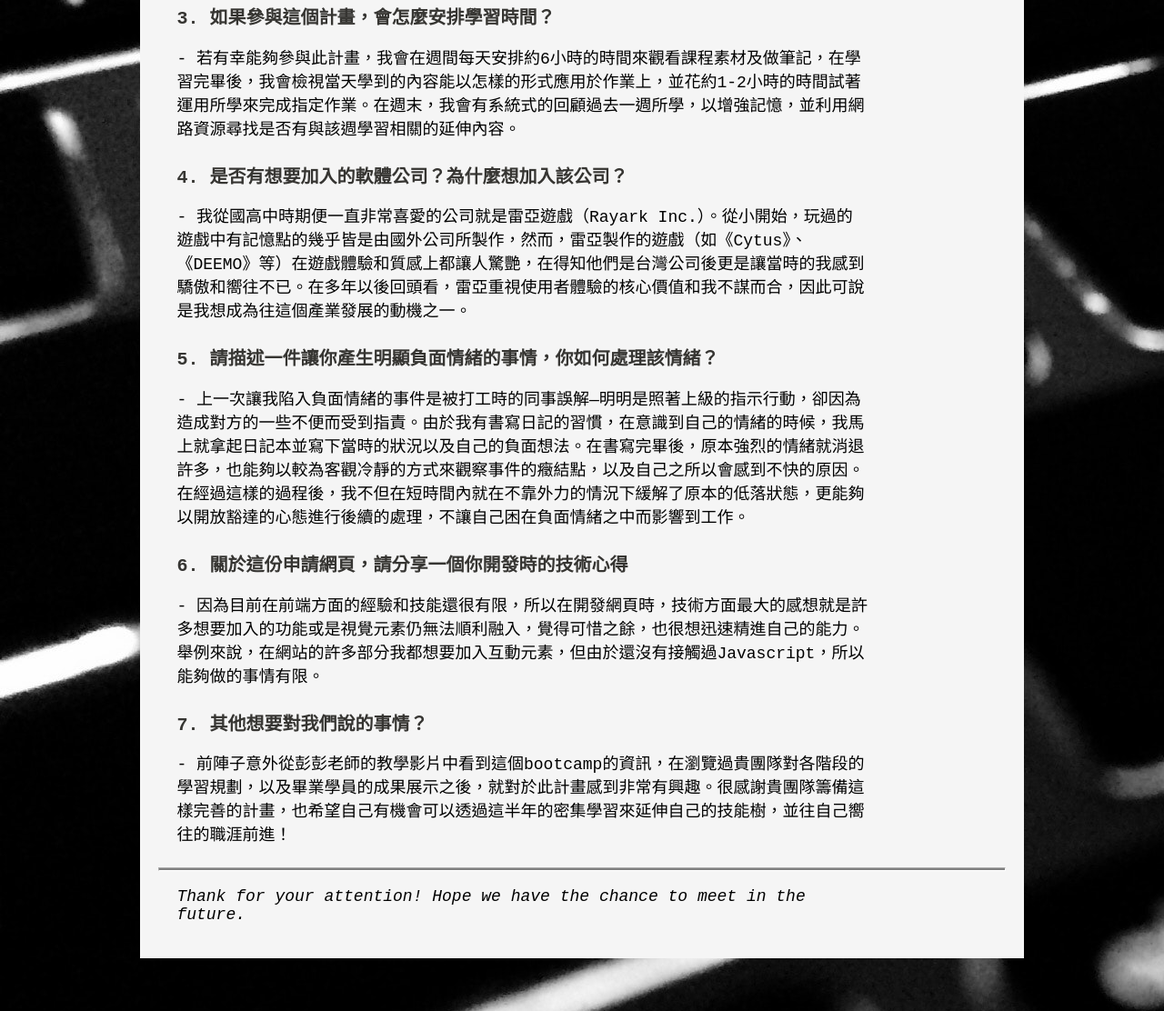
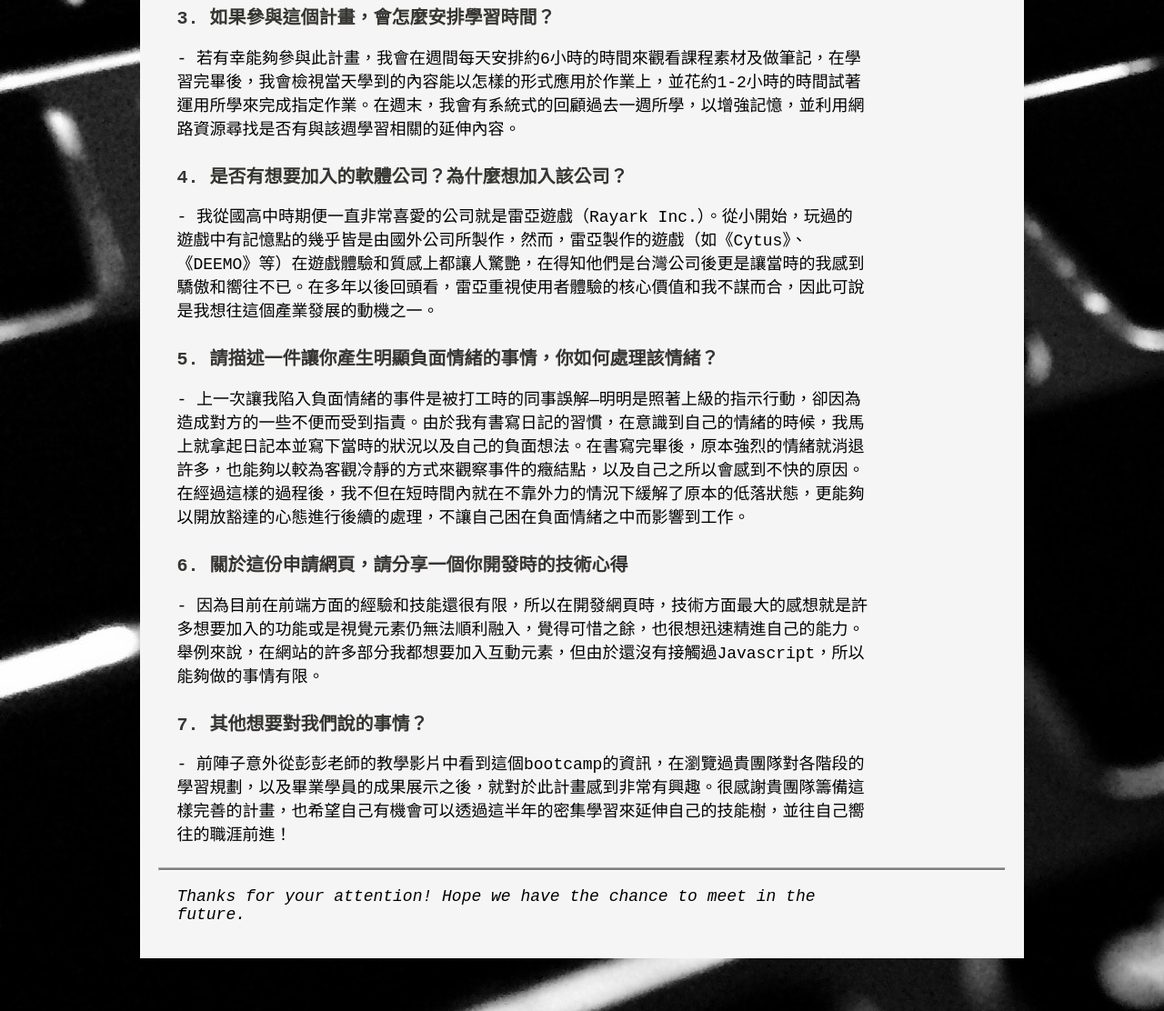
Before and after one commit to lil-starfish/lil-starfish.github.io, a plain HTML site: page index.html in a window 1280 px wide. Shown: the part 747-1859 px from the top of the page at 91% size. Drawn offline with Linux system fonts and the light colour scheme.

Commit message:
Initial commit

```diff
--- a/index.html
+++ b/index.html
@@ -35,7 +35,7 @@
               <section>
                 <h2>4. 是否有想要加入的軟體公司？為什麼想加入該公司？</h2>
                 <article class="description">
-                  <p>- 我從國高中時期便一直非常喜愛的公司就是雷亞遊戲（Rayark Inc.）。從小開始，玩過的遊戲中有記憶點的幾乎皆是由國外公司所製作，然而，雷亞製作的遊戲（如《Cytus》、《DEEMO》等）在遊戲體驗和質感上都讓人驚艷，在得知他們是台灣公司後更是讓當時的我感到驕傲和嚮往不已。在多年以後回頭看，雷亞重視使用者體驗的核心價值和我不謀而合，因此可說是我想成為往這個產業發展的動機之一。</p>
+                  <p>- 我從國高中時期便一直非常喜愛的公司就是雷亞遊戲（Rayark Inc.）。從小開始，玩過的遊戲中有記憶點的幾乎皆是由國外公司所製作，然而，雷亞製作的遊戲（如《Cytus》、《DEEMO》等）在遊戲體驗和質感上都讓人驚艷，在得知他們是台灣公司後更是讓當時的我感到驕傲和嚮往不已。在多年以後回頭看，雷亞重視使用者體驗的核心價值和我不謀而合，因此可說是我想往這個產業發展的動機之一。</p>
                 </article>
               </section>
               <section>
@@ -59,7 +59,7 @@
             </main>
             <hr class="bottom-line">
             <footer>
-              <p>Thank for your attention! Hope we have the chance to meet in the future.</p>
+              <p>Thanks for your attention! Hope we have the chance to meet in the future.</p>
             </footer>
           </div>
     </body>
```
Also changed, not shown: 1 other file.
